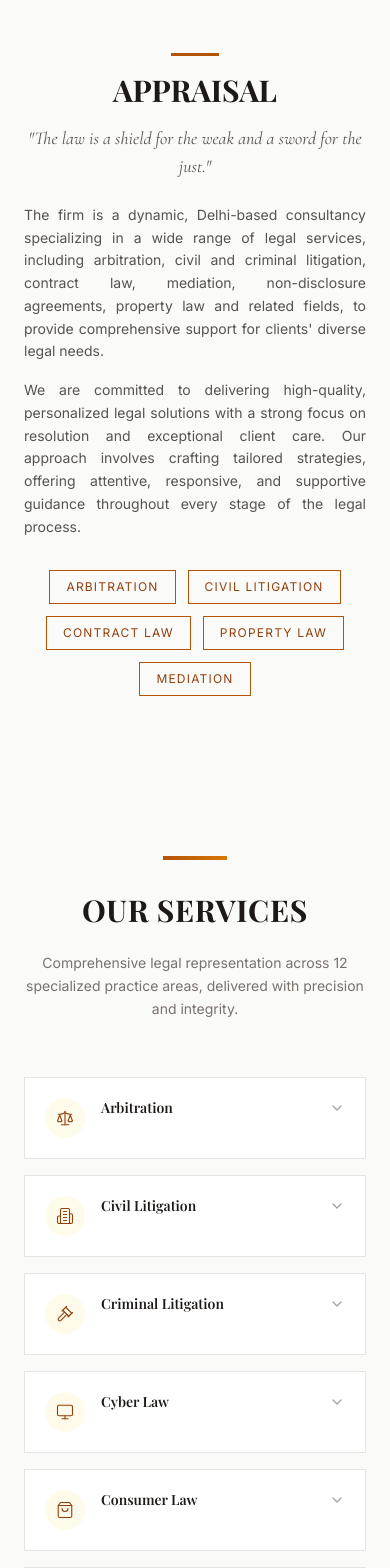
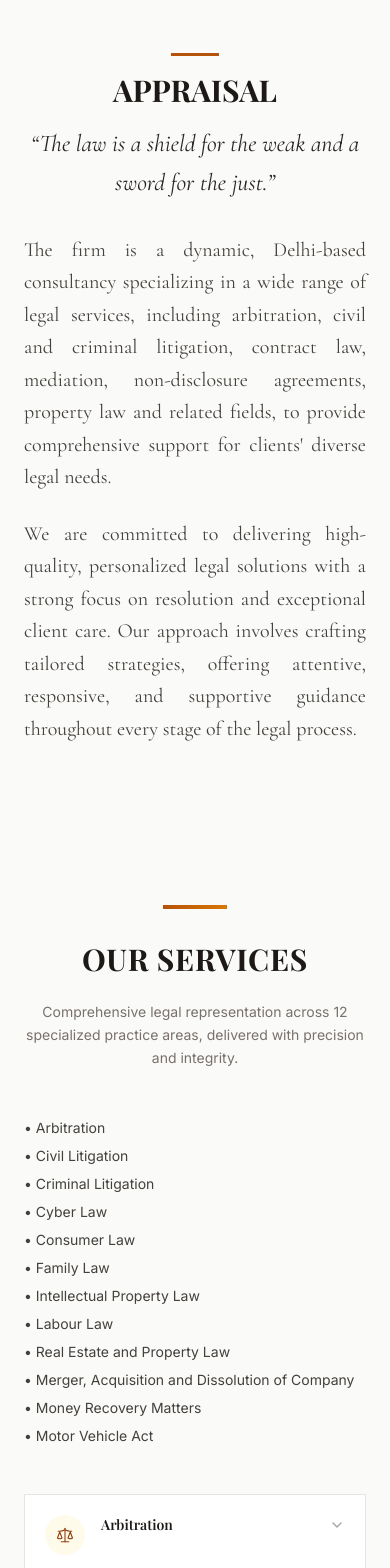
Before and after one commit to sahilpopli996/Tripathi-Legal-Services, a React (Vite) app: page / in a window 390 px wide. Shown: the part 1440-3008 px from the top of the page. Built offline with nearby package versions, Linux system fonts and the light colour scheme; a web font is replaced by a local one.

Commit message:
fix app import case

```diff
--- a/src/components/About.tsx
+++ b/src/components/About.tsx
@@ -50,14 +50,17 @@ export default function About() {
 
           {/* QUOTE */}
         <blockquote
-            className="text-lg md:text-xl italic text-stone-600 mb-6 text-center"
+  className="text-2xl md:text-3xl italic text-stone-800 mb-8 text-center leading-relaxed"
   style={{ fontFamily: "'Cormorant Garamond', serif" }}
 >
-            "The law is a shield for the weak and a sword for the just."
+  “The law is a shield for the weak and a sword for the just.”
 </blockquote>
 
           {/* TEXT */}
-          <div className="space-y-4 text-sm md:text-base text-stone-600 leading-relaxed text-justify">
+<div
+  className="space-y-6 text-xl md:text-2xl text-stone-700 leading-relaxed text-justify"
+  style={{ fontFamily: "'Cormorant Garamond', serif" }}
+>
   <p>
     The firm is a dynamic, Delhi-based consultancy specializing in a wide range of legal services,
     including arbitration, civil and criminal litigation, contract law, mediation, non-disclosure
@@ -73,7 +76,7 @@ export default function About() {
 </div>
 
           {/* TAGS */}
-          <div className="mt-8 flex flex-wrap justify-center gap-3">
+          {/* <div className="mt-8 flex flex-wrap justify-center gap-3">
             {['Arbitration', 'Civil Litigation', 'Contract Law', 'Property Law', 'Mediation'].map((tag) => (
               <span
                 key={tag}
@@ -82,7 +85,7 @@ export default function About() {
                 {tag}
               </span>
             ))}
-          </div>
+          </div> */}
 
         </div>
       </div>
--- a/src/components/Services.tsx
+++ b/src/components/Services.tsx
@@ -1,33 +1,104 @@
 import { useState } from 'react';
-import { ChevronDown, ChevronUp, Scale, Building2, Gavel, Monitor, ShoppingBag, Heart, Lightbulb, Briefcase, Home, Building, Banknote, Car } from 'lucide-react';
+import {
+  ChevronDown,
+  ChevronUp,
+  Scale,
+  Building2,
+  Gavel,
+  Monitor,
+  ShoppingBag,
+  Heart,
+  Lightbulb,
+  Briefcase,
+  Home,
+  Building,
+  Banknote,
+  Car
+} from 'lucide-react';
+
 import { services, type ServiceDetail } from '../data/services';
 
-const serviceIcons = [Scale, Building2, Gavel, Monitor, ShoppingBag, Heart, Lightbulb, Briefcase, Home, Building, Banknote, Car];
+const serviceIcons = [
+  Scale,
+  Building2,
+  Gavel,
+  Monitor,
+  ShoppingBag,
+  Heart,
+  Lightbulb,
+  Briefcase,
+  Home,
+  Building,
+  Banknote,
+  Car
+];
 
 export default function Services() {
   const [activeService, setActiveService] = useState<number | null>(null);
 
+  // 🔥 scroll + open
+  const handleScrollToService = (index: number) => {
+    setActiveService(index);
+
+    const el = document.getElementById(`service-${index}`);
+    if (el) {
+      el.scrollIntoView({
+        behavior: 'smooth',
+        block: 'center'
+      });
+    }
+  };
+
   return (
     <section id="services" className="py-20 bg-stone-50 scroll-mt-24">
       <div className="max-w-6xl mx-auto px-6 lg:px-8">
-        <div className="text-center mb-14">
+
+        {/* HEADER */}
+        <div className="text-center mb-12">
           <div className="gold-divider mx-auto"></div>
+
           <h2 className="section-heading">Our Services</h2>
+
           <p className="text-sm text-stone-500 max-w-xl mx-auto mt-2 leading-relaxed">
             Comprehensive legal representation across 12 specialized practice areas, delivered with precision and integrity.
           </p>
         </div>
 
-        <div className="grid grid-cols-1 md:grid-cols-2 lg:grid-cols-3 gap-4 mb-12">
+        {/* 🔥 CLICKABLE LIST */}
+        <div className="mb-12 max-w-3xl mx-auto">
+          <ul className="space-y-2 text-sm md:text-base text-stone-700">
+            {services.map((service, index) => (
+              <li key={service.title}>
+                <button
+                  onClick={() => handleScrollToService(index)}
+                  className={`text-left transition ${
+                    activeService === index
+                      ? 'text-amber-800 font-semibold'
+                      : 'hover:text-amber-700'
+                  }`}
+                >
+                  • {service.title}
+                </button>
+              </li>
+            ))}
+          </ul>
+        </div>
+
+        {/* 🔥 SERVICES (1 COLUMN) */}
+        <div className="grid grid-cols-1 gap-6 max-w-3xl mx-auto">
           {services.map((service, index) => {
             const Icon = serviceIcons[index] || Scale;
+
             return (
               <ServiceCard
                 key={service.title}
+                index={index}
                 service={service}
                 icon={Icon}
                 isOpen={activeService === index}
-                onToggle={() => setActiveService(activeService === index ? null : index)}
+                onToggle={() =>
+                  setActiveService(activeService === index ? null : index)
+                }
               />
             );
           })}
@@ -42,13 +113,23 @@ interface ServiceCardProps {
   icon: any;
   isOpen: boolean;
   onToggle: () => void;
+  index: number;
 }
 
-function ServiceCard({ service, icon: Icon, isOpen, onToggle }: ServiceCardProps) {
+function ServiceCard({
+  service,
+  icon: Icon,
+  isOpen,
+  onToggle,
+  index
+}: ServiceCardProps) {
   return (
     <div
+      id={`service-${index}`} // 🔥 important for scroll
       className={`bg-white border transition-all duration-300 ${
-        isOpen ? 'border-amber-400 shadow-md' : 'border-stone-200 hover:border-amber-200 hover:shadow-sm'
+        isOpen
+          ? 'border-amber-400 shadow-md'
+          : 'border-stone-200 hover:border-amber-200 hover:shadow-sm'
       }`}
     >
       <button
@@ -61,8 +142,13 @@ function ServiceCard({ service, icon: Icon, isOpen, onToggle }: ServiceCardProps
             isOpen ? 'bg-amber-800' : 'bg-amber-50'
           }`}
         >
-          <Icon size={18} strokeWidth={1.5} className={isOpen ? 'text-white' : 'text-amber-800'} />
+          <Icon
+            size={18}
+            strokeWidth={1.5}
+            className={isOpen ? 'text-white' : 'text-amber-800'}
+          />
         </div>
+
         <div className="flex-1 min-w-0">
           <h3
             className="text-sm font-semibold text-stone-900 leading-snug"
@@ -71,6 +157,7 @@ function ServiceCard({ service, icon: Icon, isOpen, onToggle }: ServiceCardProps
             {service.title}
           </h3>
         </div>
+
         <div className="ml-2 flex-shrink-0 mt-0.5">
           {isOpen ? (
             <ChevronUp size={16} className="text-amber-800" />
@@ -83,8 +170,11 @@ function ServiceCard({ service, icon: Icon, isOpen, onToggle }: ServiceCardProps
       {isOpen && (
         <div className="px-5 pb-5 border-t border-stone-100">
           <ServiceItems items={service.items} />
+
           {service.note && (
-            <p className="mt-4 text-xs text-stone-400 italic">{service.note}</p>
+            <p className="mt-4 text-xs text-stone-400 italic">
+              {service.note}
+            </p>
           )}
         </div>
       )}
@@ -98,22 +188,30 @@ function ServiceItems({ items }: { items: ServiceDetail['items'] }) {
       {items.map((item, i) => {
         if (typeof item === 'string') {
           return (
-            <li key={i} className="flex items-start gap-2 text-xs text-stone-600 leading-relaxed">
-              <span className="w-1 h-1 rounded-full bg-amber-700 flex-shrink-0 mt-1.5"></span>
+            <li
+              key={i}
+              className="flex items-start gap-2 text-xs text-stone-600 leading-relaxed"
+            >
+              <span className="w-1 h-1 rounded-full bg-amber-700 mt-1.5"></span>
               {item}
             </li>
           );
         }
+
         return (
           <li key={i}>
             <div className="flex items-start gap-2 text-xs text-stone-600 leading-relaxed">
-              <span className="w-1 h-1 rounded-full bg-amber-700 flex-shrink-0 mt-1.5"></span>
+              <span className="w-1 h-1 rounded-full bg-amber-700 mt-1.5"></span>
               <span className="font-medium">{item.label}</span>
             </div>
+
             <ul className="ml-5 mt-1 space-y-1">
               {item.sub.map((s, j) => (
-                <li key={j} className="flex items-start gap-2 text-xs text-stone-500 leading-relaxed">
-                  <span className="text-amber-600 flex-shrink-0">○</span>
+                <li
+                  key={j}
+                  className="flex items-start gap-2 text-xs text-stone-500 leading-relaxed"
+                >
+                  <span className="text-amber-600">○</span>
                   {s}
                 </li>
               ))}
```
Lines whose indentation alone changed are shown as unchanged.
